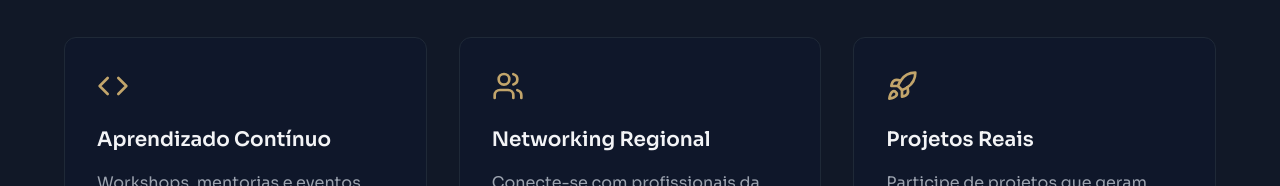
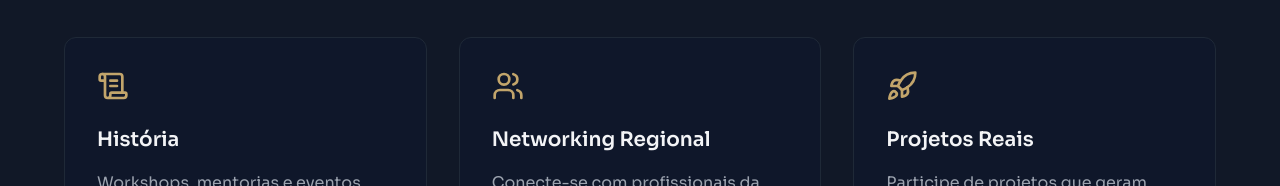
Before and after one commit to Charlesson-MP/mortugaba-tech, a Next.js app: page / in a window 1280 px wide. Shown: the part 766-952 px from the top of the page. Built offline with nearby package versions, Linux system fonts and the light colour scheme.

Commit message:
feat: add About section component and its corresponding data structure.

```diff
--- a/app/components/Home/About.tsx
+++ b/app/components/Home/About.tsx
@@ -16,8 +16,10 @@ function getIcon(iconName: string) {
         strokeLinejoin="round"
         className="text-brand-accent"
       >
-        <polyline points="16 18 22 12 16 6" />
-        <polyline points="8 6 2 12 8 18" />
+        <path d="M15 12h-5" />
+        <path d="M15 8h-5" />
+        <path d="M19 17V5a2 2 0 0 0-2-2H4" />
+        <path d="M8 21h12a2 2 0 0 0 2-2v-1a1 1 0 0 0-1-1H11a1 1 0 0 0-1 1v1a2 2 0 1 1-4 0V5a2 2 0 1 0-4 0v2a1 1 0 0 0 1 1h3" />
       </svg>
     );
   }
--- a/helpers/about.json
+++ b/helpers/about.json
@@ -2,7 +2,7 @@
   "title": "Sobre o Mortugaba Tech",
   "items": [
     {
-      "title": "Aprendizado Contínuo",
+      "title": "História",
       "description": "Workshops, mentorias e eventos para desenvolver suas habilidades em tecnologia.",
       "actionLabel": "Ver programação",
       "icon": "code"
```
